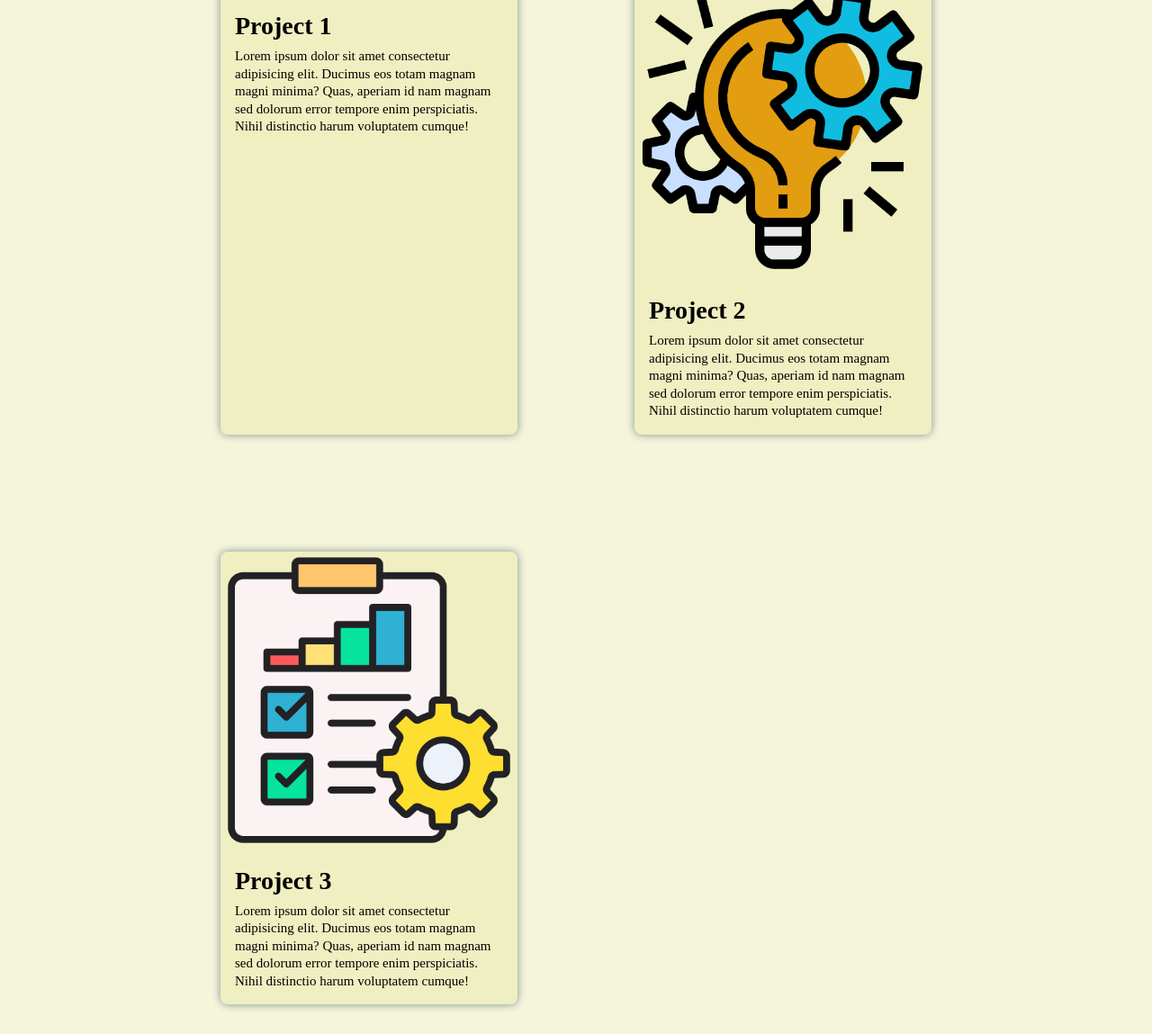
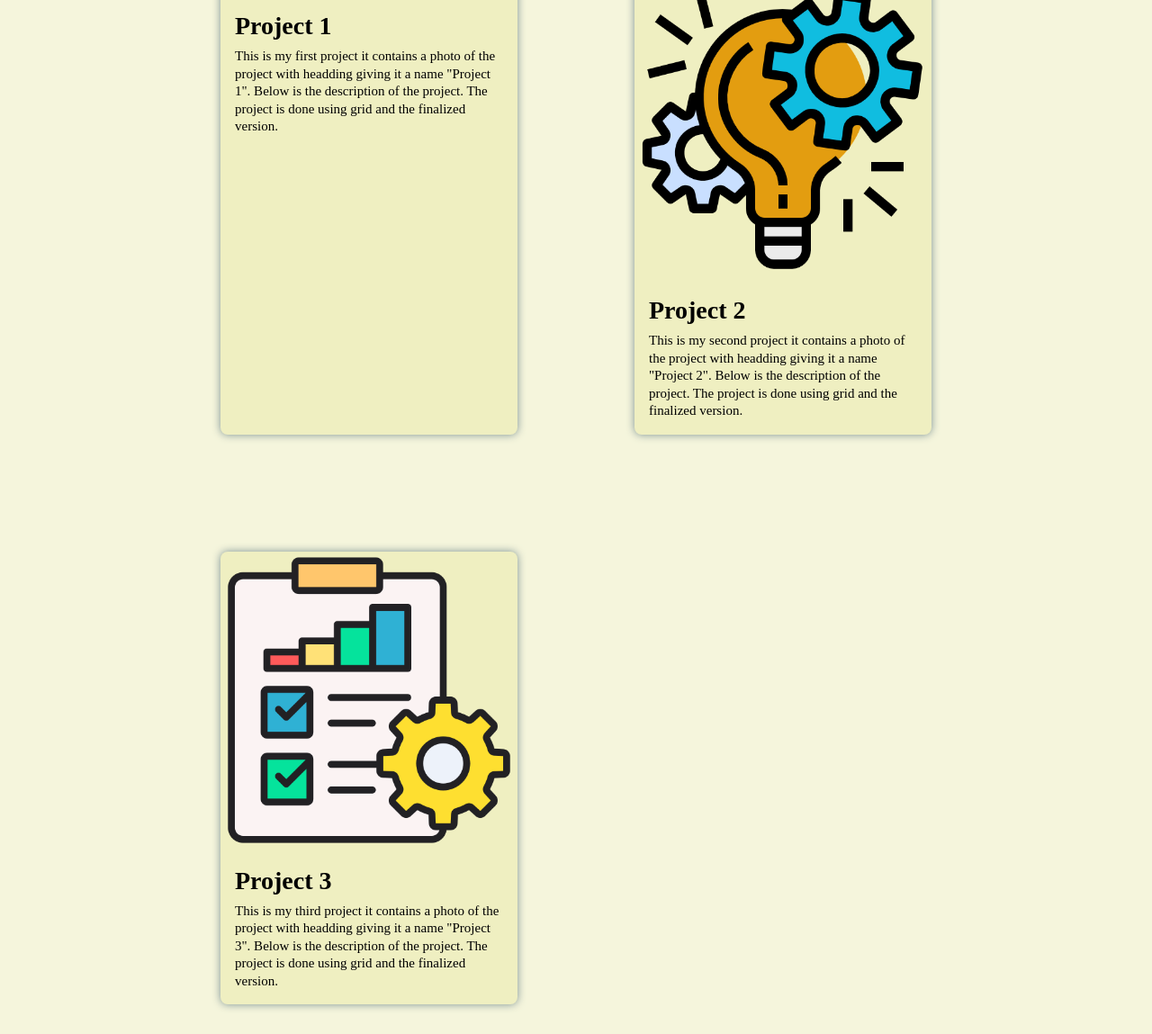
Before and after one commit to PradhanArush/portfoliowebsite, a plain HTML site: page Project.html in a window 1280 px wide. Shown: the part 151-1300 px from the top of the page at 90% size. Drawn offline with Linux system fonts and the light colour scheme; a web font is replaced by a local one.

Commit message:
finalized portfolio

```diff
--- a/Project.html
+++ b/Project.html
@@ -29,10 +29,9 @@
             <div class="proj-content">
                 <h3 class="proj-title">Project 1</h3>
                 <p class="proj-description">
-                    Lorem ipsum dolor sit amet consectetur adipisicing elit. Ducimus eos
-                    totam magnam magni minima? Quas, aperiam id nam magnam sed dolorum
-                    error tempore enim perspiciatis. Nihil distinctio harum voluptatem
-                    cumque!
+                    This is my first project it contains a photo of the project with
+                    headding giving it a name "Project 1". Below is the description of the project.
+                    The project is done using grid and the finalized version.
                 </p>
             </div>
         </div>
@@ -42,10 +41,9 @@
             <div class="proj-content">
                 <h3 class="proj-title">Project 2</h3>
                 <p class="proj-description">
-                    Lorem ipsum dolor sit amet consectetur adipisicing elit. Ducimus eos
-                    totam magnam magni minima? Quas, aperiam id nam magnam sed dolorum
-                    error tempore enim perspiciatis. Nihil distinctio harum voluptatem
-                    cumque!
+                    This is my second project it contains a photo of the project with
+                    headding giving it a name "Project 2". Below is the description of the project.
+                    The project is done using grid and the finalized version.
                 </p>
             </div>
         </div>
@@ -55,10 +53,9 @@
             <div class="proj-content">
                 <h3 class="proj-title">Project 3</h3>
                 <p class="proj-description">
-                    Lorem ipsum dolor sit amet consectetur adipisicing elit. Ducimus eos
-                    totam magnam magni minima? Quas, aperiam id nam magnam sed dolorum
-                    error tempore enim perspiciatis. Nihil distinctio harum voluptatem
-                    cumque!
+                    This is my third project it contains a photo of the project with
+                    headding giving it a name "Project 3". Below is the description of the project.
+                    The project is done using grid and the finalized version.
                 </p>
             </div>
         </div>
```
Also changed, not shown: Contact.html (+2 -2 lines).
